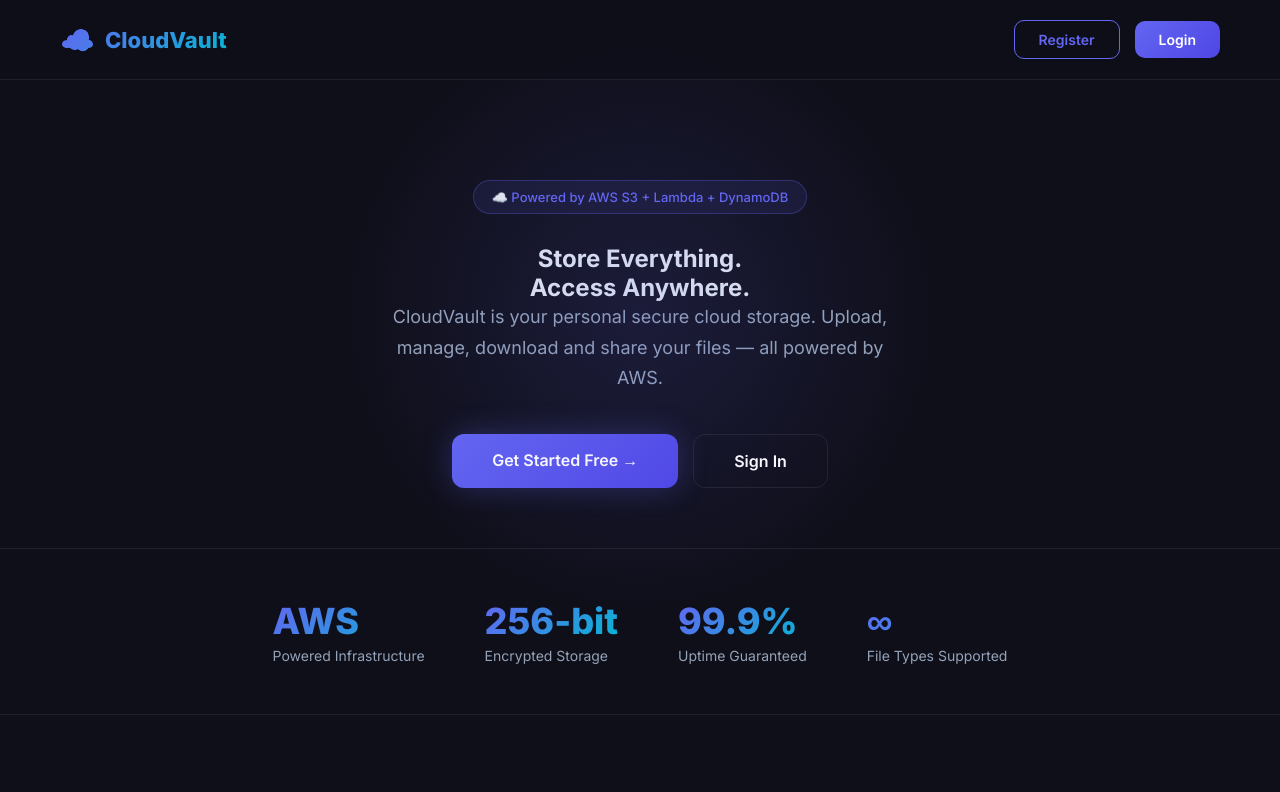
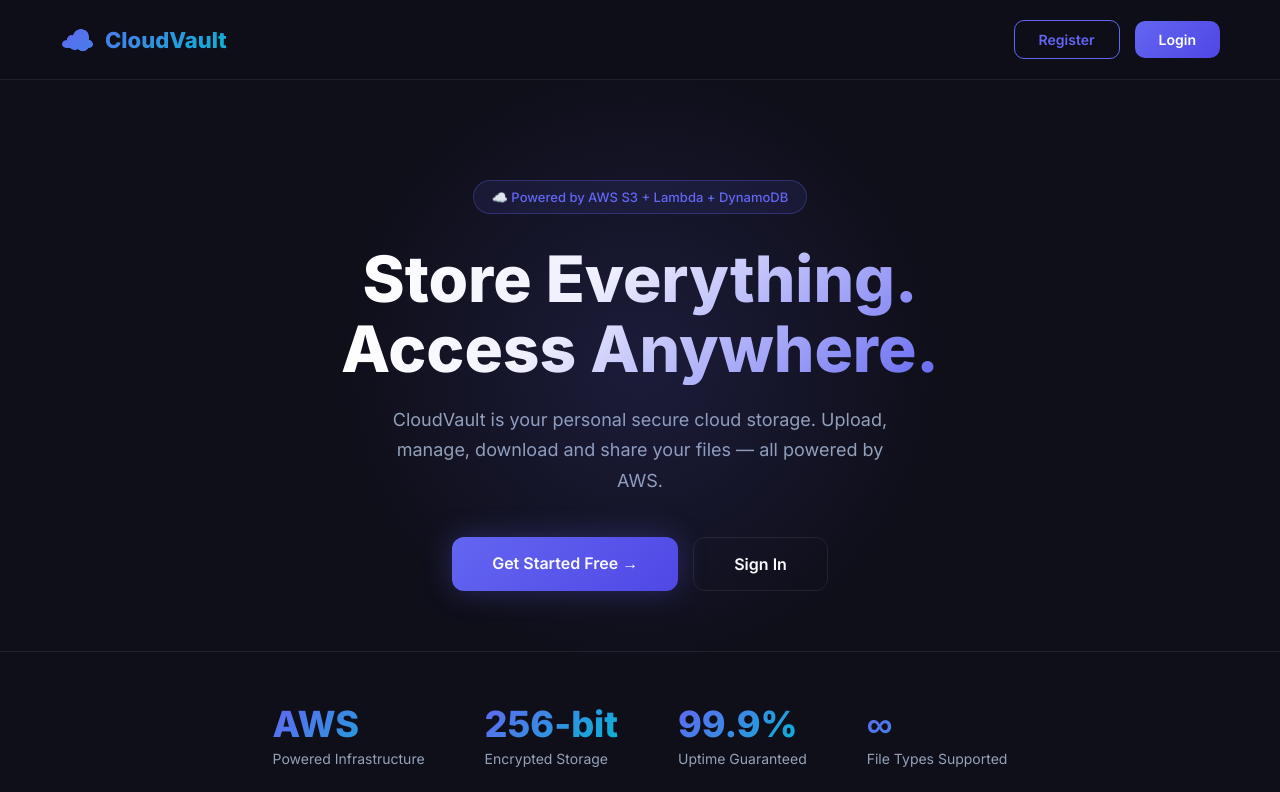
Before and after one commit to Aswitha-420/cloudvault, a plain HTML site: page index.html in a window 1280 px wide. Shown: the top 792 px of the page. Drawn offline with Linux system fonts and the light colour scheme.

Commit message:
Test finally

```diff
--- a/index.html
+++ b/index.html
@@ -222,7 +222,7 @@
 
 <section class="hero">
   <div class="badge">☁️ Powered by AWS S3 + Lambda + DynamoDB</div>
-  <h2>Store Everything.<br/>Access Anywhere.</h2>
+  <h1>Store Everything.<br/>Access Anywhere.</h1>
   <p>CloudVault is your personal secure cloud storage. Upload, manage, download and share your files — all powered by AWS.</p>
   <div class="hero-btns">
     <a href="register.html" class="btn-hero-primary">Get Started Free →</a>
```
